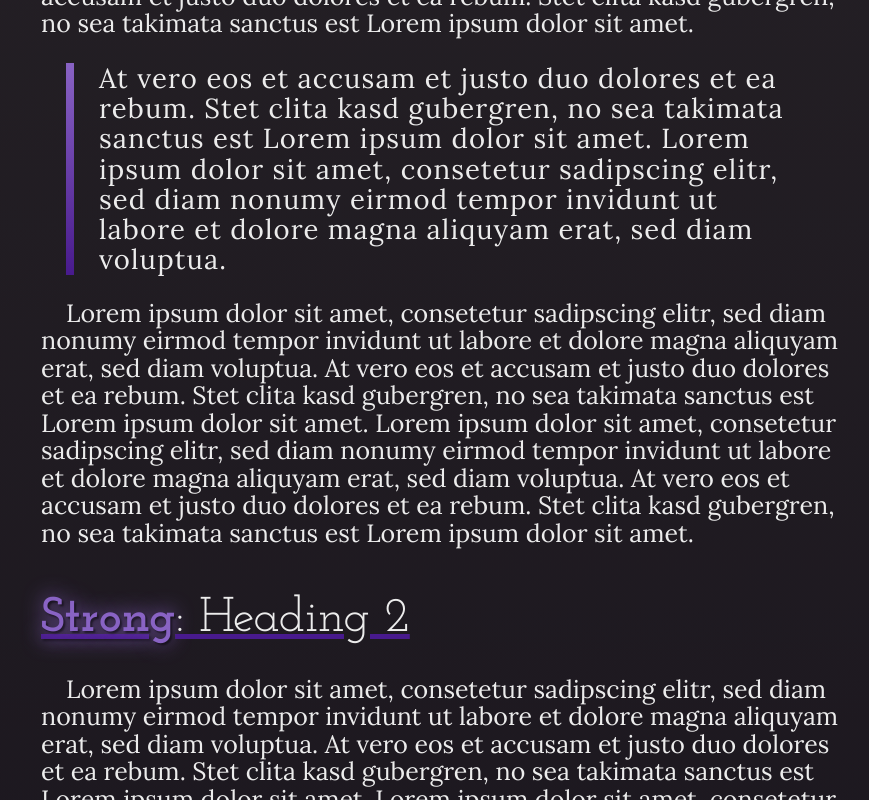
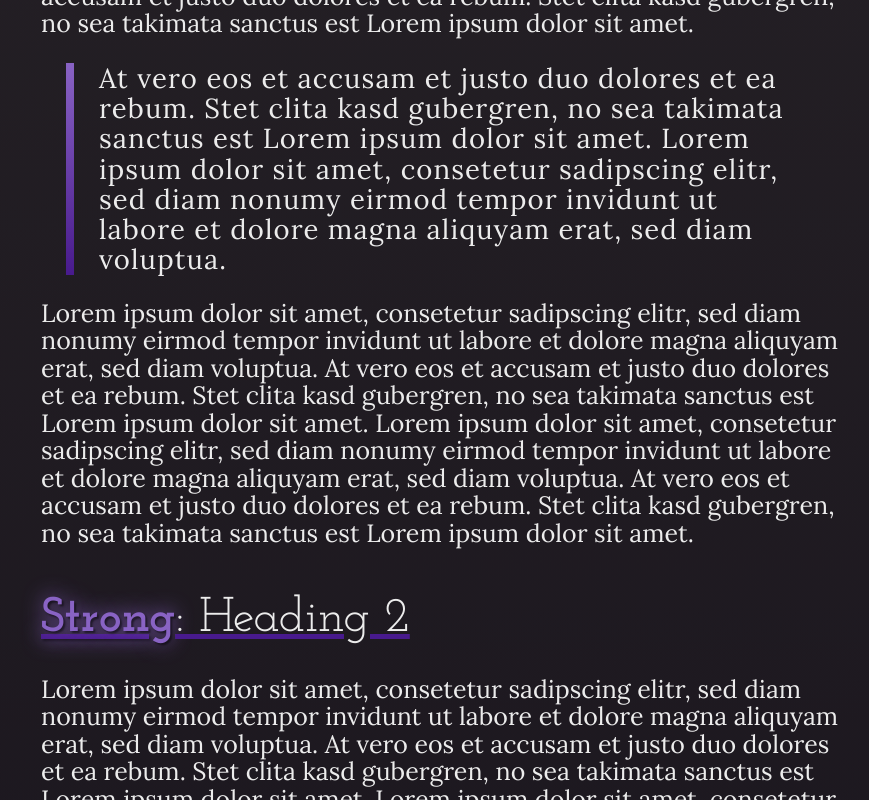
Before and after one commit to Frdnspnzr/greilach.dev, a Next.js app: page / in a window 1280 px wide. Shown: the part 639-1439 px from the top of the page, without its empty margins (199-1068 px from the left). Built offline with nearby package versions, Linux system fonts and the light colour scheme.

Commit message:
Remove first-line indent

```diff
--- a/app/theme/typography.scss
+++ b/app/theme/typography.scss
@@ -27,7 +27,7 @@ h6 {
   text-decoration: underline;
   text-decoration-color: var(--colors-text-highlight-strong);
   text-decoration-thickness: 0.25rem;
-  line-height: 1.3em;
+  line-height: 1.3;
   font-weight: 400;
 
   em,
@@ -99,10 +99,6 @@ blockquote {
 }
 
 p {
-  &:not(& + p) {
-    text-indent: var(--spacing);
-  }
-
   &.lead {
     &::first-letter {
       font-size: calc(var(--font-size-base) * var(--ratio));
```
